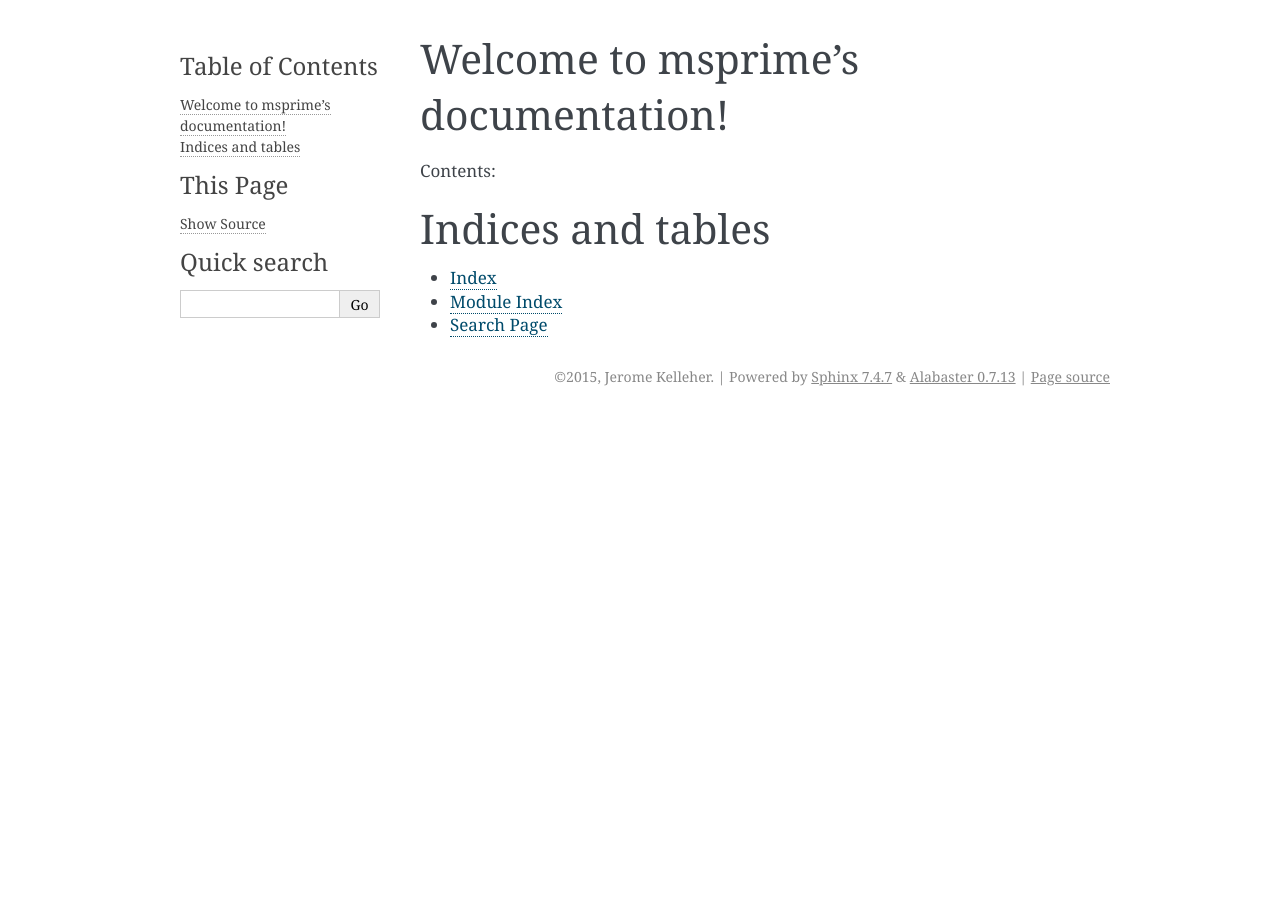
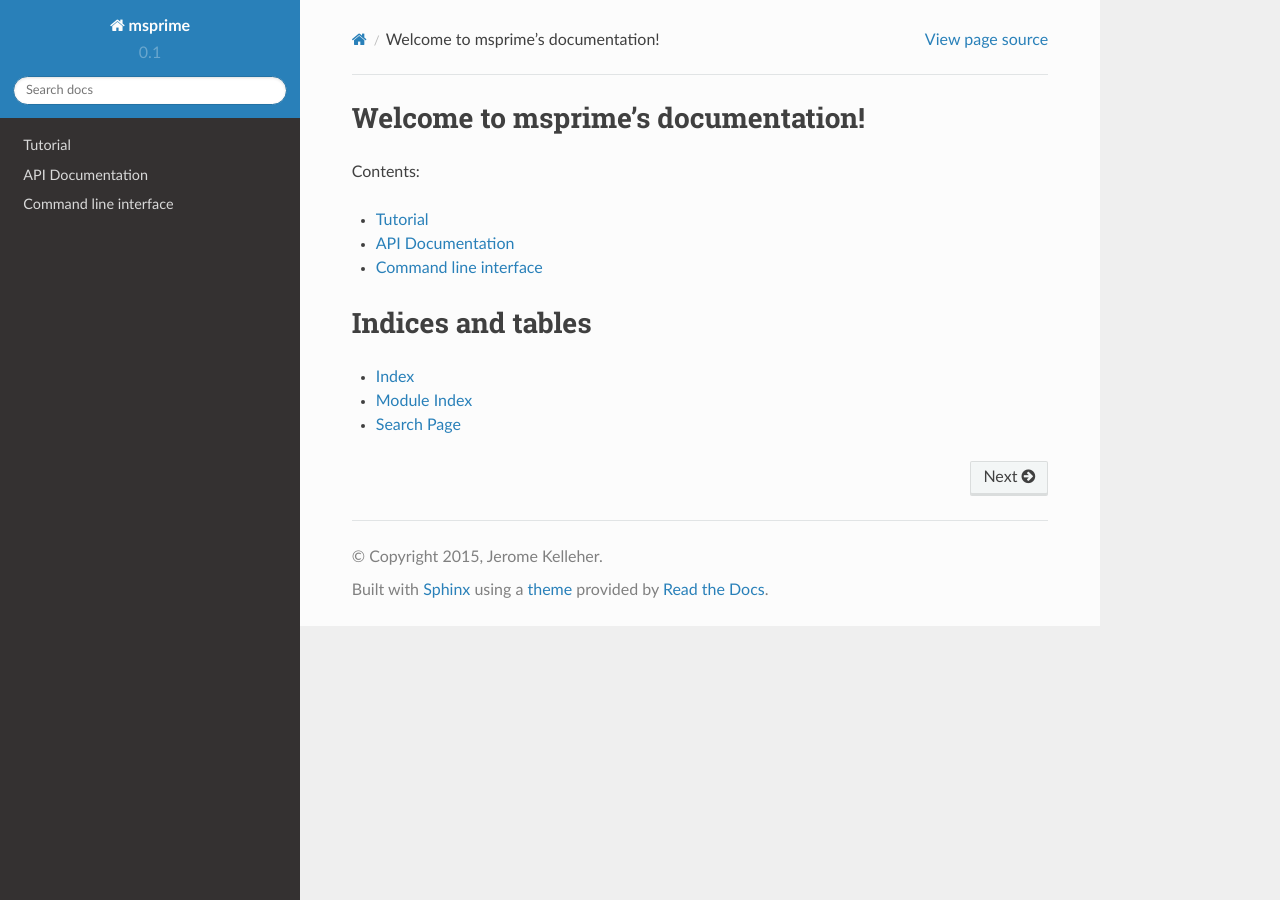
Before and after one commit to tskit-dev/msprime, a Sphinx documentation site: the page built from docs/index.rst, in a window 1280 px wide. Built offline with Sphinx 7.4.7 and the Read the Docs theme 2.0.0, drawn with Linux system fonts in a browser that asks for light colours.

Commit message:
initial working outline of docs.

```diff
--- a/README.rst
+++ /dev/null
@@ -1 +0,0 @@
-README.txt
--- /dev/null
+++ b/docs/cli.rst
@@ -0,0 +1,12 @@
+======================
+Command line interface
+======================
+
+This is the documentation for the ``mspms`` program, an ms-compatible
+command line interface to the ``msprime`` library.
+
+.. note::
+
+    **TODO:** Find good sphinx based method for documenting a CLI.
+    We should be able to import the command line parser from
+    the kingman package, and generated the documentaion from this.
--- a/docs/conf.py
+++ b/docs/conf.py
@@ -19,7 +19,7 @@ import shlex
 # If extensions (or modules to document with autodoc) are in another directory,
 # add these directories to sys.path here. If the directory is relative to the
 # documentation root, use os.path.abspath to make it absolute, like shown here.
-#sys.path.insert(0, os.path.abspath('.'))
+sys.path.insert(0, os.path.abspath('..'))
 
 # -- General configuration ------------------------------------------------
 
@@ -35,7 +35,6 @@ extensions = [
     'sphinx.ext.todo',
     'sphinx.ext.coverage',
     'sphinx.ext.mathjax',
-    'sphinx.ext.viewcode',
 ]
 
 # Add any paths that contain templates here, relative to this directory.
@@ -115,7 +114,7 @@ todo_include_todos = True
 
 # The theme to use for HTML and HTML Help pages.  See the documentation for
 # a list of builtin themes.
-html_theme = 'alabaster'
+html_theme = 'sphinx_rtd_theme'
 
 # Theme options are theme-specific and customize the look and feel of a theme
 # further.  For a list of options available for each theme, see the
--- a/docs/index.rst
+++ b/docs/index.rst
@@ -11,7 +11,9 @@ Contents:
 .. toctree::
    :maxdepth: 2
 
-
+   tutorial
+   api
+   cli
 
 Indices and tables
 ==================
--- /dev/null
+++ b/docs/tutorial.rst
@@ -0,0 +1,3 @@
+========
+Tutorial
+========
```
Also changed, not shown: docs/api.rst (added, +13 -0 lines), 1 other file.
